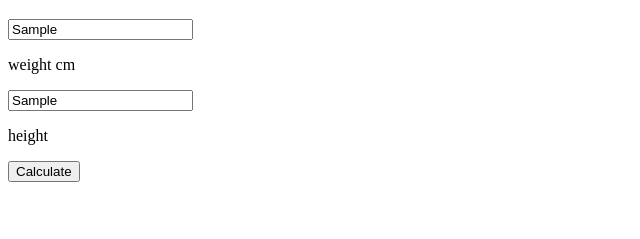
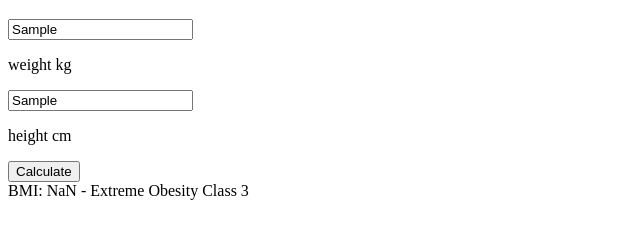
Before and after one commit to miyeaier/bmi_challenge2021, a website: page src/index.html in a window 1280 px wide. Both pictures are taken after typing "Sample", "Sample" into the empty fields and a click on the input "Calculate". Shown: the part 61-300 px from the top of the page, without its empty margins (0-640 px from the left). Drawn offline with Linux system fonts and the light colour scheme.

Commit message:
change input id to name everthing working

```diff
--- a/src/index.html
+++ b/src/index.html
@@ -12,16 +12,13 @@
 <body>
 
   <h1>BMI Calculator </h1>
-  <!-- <label for="weigh" id="weigh label">weigh (cm)</label>-->
-  <!-- <input placeholder="weight in kg">-->
 
-  <input type="text" name="weight">
-  <p>weight cm</p>
-  <input type="text" name="height">
-  <p>height</p>
+  <input type="text" name="weight" placeholder="weight in kg">
+  <p>weight kg</p>
+  <input type="text" name="height" placeholder="height in cm">
+  <p>height cm</p>
   <input type="submit" value='Calculate' id="submit-button">
    <div id="return-MESSAGE"></div>
-
   <script src="./js/bmiCalculator.js"></script>
   <script src="./js/index.js"></script>
 <body>
--- a/src/js/index.js
+++ b/src/js/index.js
@@ -1,15 +1,16 @@
 const BMI = new BMICalculator();
-const weightInput = document.querySelector("input[id=weight]");
-const heightInput = document.querySelector("input[id=height]");
+const weightInput = document.querySelector("input[name=weight]");
+const heightInput = document.querySelector("input[name=height]");
 const button = document.getElementById("submit-button");
 const messageElement = document.getElementById('return-MESSAGE');
 
 button.addEventListener('click', () => {
+
   if (weightInput.value === ''){
-    messageElement.innerText =
-    "HEY,YOU NEED TO GIVE US YOUR Weight";
+    debugger
+    messageElement.innerText ="HEY,YOU NEED TO GIVE US YOUR Weight";
   } else if ((weightInput.value === '') || (heightInput.value === '')){
-    messageElement.innerText = "HEY,YOU NEED TO GIVE US YOUR Weight AND HEIGHT"
+    messageElement.innerText ="HEY,YOU NEED TO GIVE US YOUR Weight AND HEIGHT";
   }else{
     const BMIResult = BMI.calculateMetric({ height: heightInput.value, weight: weightInput.value });
         messageElement.innerText = `BMI: ${BMIResult.value} - ${BMIResult.classification}`;
```
